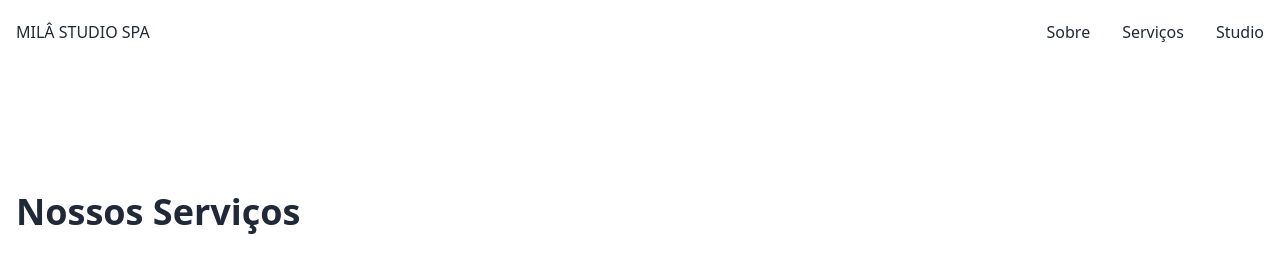
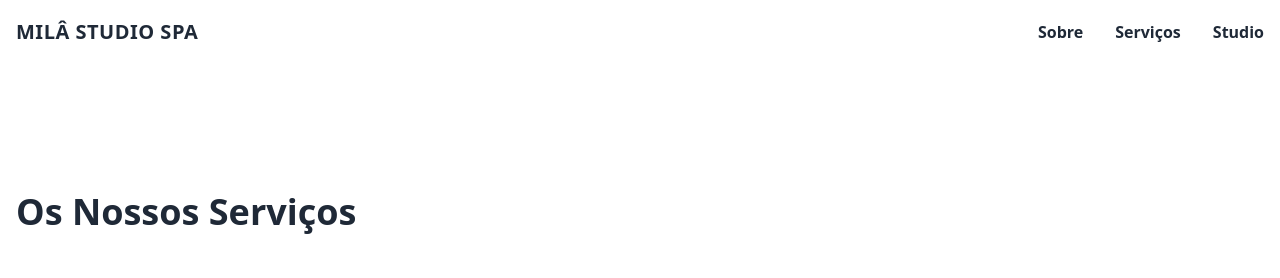
Before and after one commit to loadsmile/studio-spa, a React (Vite) app: page /servicos in a window 1280 px wide. Shown: the top 278 px of the page. Built offline with nearby package versions, Linux system fonts and the light colour scheme.

Commit message:
Change title on the header to be bolder

```diff
--- a/src/App.jsx
+++ b/src/App.jsx
@@ -30,14 +30,14 @@ function App() {
         <header className="fixed w-full bg-white/95 backdrop-blur-sm z-50">
           <div className="max-w-7xl mx-auto px-4">
             <div className="flex justify-between items-center h-16">
-              <Link to="/" className="font-medium hover:text-mila-sage transition-colors">
+              <Link to="/" className="text-xl font-extrabold tracking-wide hover:text-mila-sage transition-colors">
                 MILÂ STUDIO SPA
               </Link>
 
               <nav className="hidden md:flex items-center space-x-8">
-                <Link to="/sobre" className="text-gray-800 hover:text-mila-sage transition-colors">Sobre</Link>
-                <Link to="/servicos" className="text-gray-800 hover:text-mila-sage transition-colors">Serviços</Link>
-                <Link to="/studio" className="text-gray-800 hover:text-mila-sage transition-colors">Studio</Link>
+                <Link to="/sobre" className="font-semibold text-gray-800 hover:text-mila-sage transition-colors">Sobre</Link>
+                <Link to="/servicos" className="font-semibold text-gray-800 hover:text-mila-sage transition-colors">Serviços</Link>
+                <Link to="/studio" className="font-semibold text-gray-800 hover:text-mila-sage transition-colors">Studio</Link>
               </nav>
 
               <button
@@ -57,21 +57,21 @@ function App() {
                 <div className="flex flex-col space-y-4">
                   <Link
                     to="/sobre"
-                    className="text-gray-800 hover:text-mila-sage transition-colors"
+                    className="font-semibold text-gray-800 hover:text-mila-sage transition-colors"
                     onClick={() => setIsMenuOpen(false)}
                   >
                     Sobre
                   </Link>
                   <Link
                     to="/servicos"
-                    className="text-gray-800 hover:text-mila-sage transition-colors"
+                    className="font-semibold text-gray-800 hover:text-mila-sage transition-colors"
                     onClick={() => setIsMenuOpen(false)}
                   >
                     Serviços
                   </Link>
                   <Link
                     to="/studio"
-                    className="text-gray-800 hover:text-mila-sage transition-colors"
+                    className="font-semibold text-gray-800 hover:text-mila-sage transition-colors"
                     onClick={() => setIsMenuOpen(false)}
                   >
                     Studio
--- a/src/pages/ServicesPage.jsx
+++ b/src/pages/ServicesPage.jsx
@@ -69,7 +69,7 @@ const ServicesPage = () => {
   return (
     <div className="pt-16 min-h-screen bg-white">
       <div className="max-w-7xl mx-auto px-4 py-16">
-        <h1 className="text-4xl font-bold mb-12">Nossos Serviços</h1>
+        <h1 className="text-4xl font-bold mb-12">Os Nossos Serviços</h1>
         <div className="grid grid-cols-1 lg:grid-cols-2 gap-8">
           {services.map((service, index) => (
             <div key={index} className="bg-mila-beige/5 rounded-2xl overflow-hidden shadow-sm">
```
